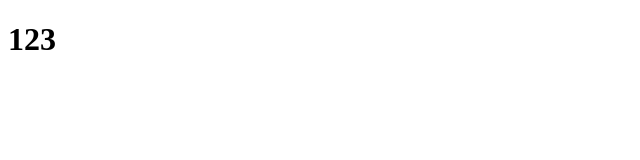
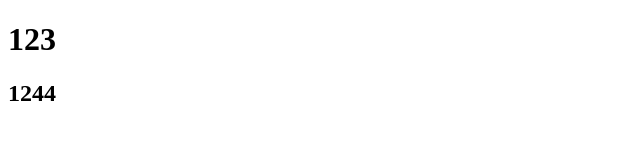
Before and after one commit to char849/0602, a plain HTML site: page index.html in a window 1280 px wide. Shown: the full height of the page, 0-640 px from the left. Drawn offline with Linux system fonts and the light colour scheme.

Commit message:
新增 h2

```diff
--- a/index.html
+++ b/index.html
@@ -7,5 +7,6 @@
 </head>
 <body>
   <h1>123</h1>
+  <h2>1244</h2>
 </body>
 </html>
```
